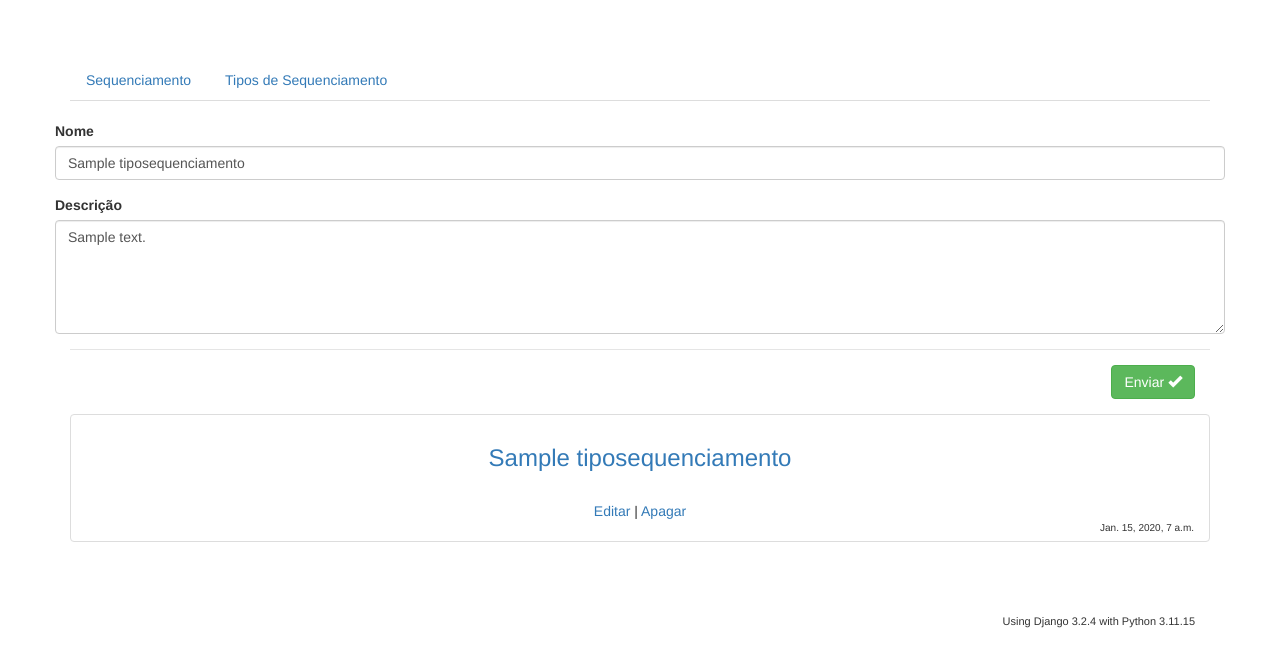
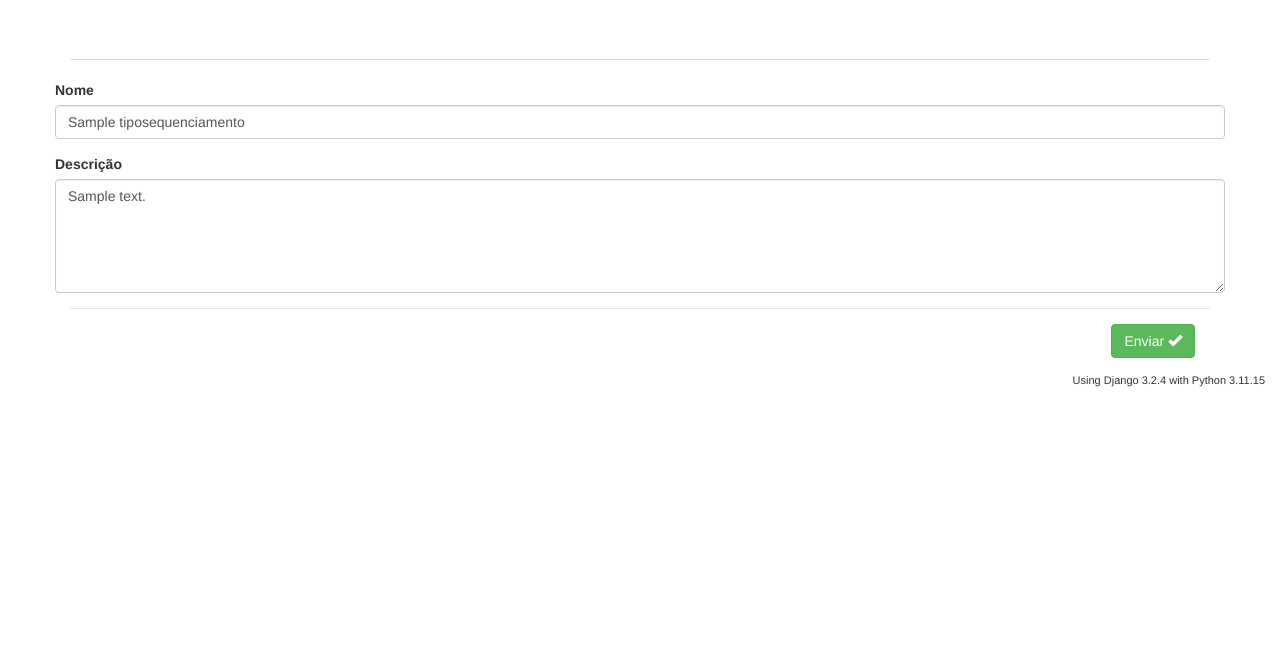
Before and after one commit to marcelo-soares-souza/gbp, a Django app: page /tiposequenciamento/update/1/ in a window 1280 px wide. Shown: the part 51-718 px from the top of the page. Run offline with Django 3.2, Linux system fonts and the light colour scheme; a user stored in the database is signed in; tables that the repository leaves empty hold one stand-in row (values such as "Sample post"); some libraries are stand-ins or nearby versions.

Commit message:
A lot of improvements in sequenciamento

```diff
--- a/projeto/templates/base/menu-sequenciamentos.html
+++ b/projeto/templates/base/menu-sequenciamentos.html
@@ -1,7 +1,12 @@
 <script> $(document).ready(function() { $('.nav-tabs a[id="{{request.resolver_match.url_name}}"]').tab('show'); }); </script>
+{% if request.user.is_authenticated %}
   <ul class="nav nav-tabs" id="myTab" >
-            {% if request.user.is_authenticated %}
-                <li class="tab-title"><a id="new_sequenciamento" href="{% url 'new_sequenciamento' %}#">Sequenciamento</a></li>
-                <li class="tab-title"><a id="new_tiposequenciamento" href="{% url 'new_tiposequenciamento' %}#">Tipos de Sequenciamento</a></li>
-            {% endif %}
+    {% if 'new' in request.resolver_match.url_name %}
+        <li class="tab-title"><a id="new_sequenciamento" href="{% url 'new_sequenciamento' %}#">Sequenciamento</a></li>
+        <li class="tab-title"><a id="new_tiposequenciamento" href="{% url 'new_tiposequenciamento' %}#">Tipos de Sequenciamento</a></li>
+    {% elif 'list' in request.resolver_match.url_name %}
+        <li class="tab-title"><a id="list_sequenciamento" href="{% url 'list_sequenciamento' %}#">Sequenciamento</a></li>
+        <li class="tab-title"><a id="list_tiposequenciamento" href="{% url 'list_tiposequenciamento' %}#">Tipos de Sequenciamento</a></li>
+    {% endif %}
   </ul>
+{% endif %}
--- a/projeto/templates/base/menu.html
+++ b/projeto/templates/base/menu.html
@@ -27,9 +27,8 @@
         <li class="menu-item dropdown">
           <a href="#" class="dropdown-toggle" data-toggle="dropdown">Sequenciamento<b class="caret"></b></a>
           <ul class="dropdown-menu">
-              <li class="menu-item dropdown">
-                  <a href="{% url 'new_sequenciamento' %}">Gerenciar</a>
-              </li>
+              <li class="menu-item dropdown"><a href="{% url 'new_sequenciamento' %}">Adicionar</a></li>
+              <li class="menu-item dropdown"><a href="{% url 'list_sequenciamento' %}">Listar/Editar</a></li>
           </ul>
         </li>
 
--- a/requirements.txt
+++ b/requirements.txt
@@ -1,4 +1,4 @@
-Django==1.9.5
+Django==1.9.6
 django-bootstrap3==7.0.1
 django-localflavor==1.2
 django-smart-selects==1.2.2
--- a/sequenciamento/forms/sequenciamento.py
+++ b/sequenciamento/forms/sequenciamento.py
@@ -14,7 +14,7 @@ class SequenciamentoForm(forms.ModelForm):
                   'numero_amostras', 'status_contrato', 'status_pagamento',
                   'prioridade', 'empresa_executora', 'data_contratacao',
                   'detalhamento_material', 'status_cgen', 'ttm',
-                  'contato_gestor', 'codigo_pedido_gestor')
+                  'contato_gestor', 'codigo_pedido_gestor', 'colaborador')
 
         labels = {
             'material_biologico': 'Matérial Biológico',
@@ -32,5 +32,6 @@ class SequenciamentoForm(forms.ModelForm):
             'status_cgen': 'Status no CGEN',
             'ttm': 'TTM',
             'contato_gestor': 'Contato do Gestor',
-            'codigo_pedido_gestor': 'Código do Pedido do Gestor'
+            'codigo_pedido_gestor': 'Código do Pedido do Gestor',
+            'colaborador': 'Colaboradores'
         }
--- a/sequenciamento/models/tiposequenciamento.py
+++ b/sequenciamento/models/tiposequenciamento.py
@@ -4,7 +4,9 @@ from django.contrib.auth.models import User
 
 
 class TipoSequenciamento(models.Model):
-    nome = models.CharField(max_length=256, blank=True)
+    nome = models.CharField(validators=[MinLengthValidator(5)],
+                            max_length=256)
+
     descricao = models.TextField(null=True, blank=True)
 
     data_cadastro = models.DateTimeField(auto_now_add=True, blank=True)
--- a/sequenciamento/templates/sequenciamento/crud/list.html
+++ b/sequenciamento/templates/sequenciamento/crud/list.html
@@ -5,10 +5,11 @@
 {% block title %} <title>Projetos - Listar Todos os Sequenciamento</title> {% endblock title %}
 
 {% block content %}
+    {% include "base/menu-sequenciamentos.html" %} <br/>
 
     {% if not sequenciamentos %}
 
-      <h3> Nenhum Resultado de Projeto Cadastrado. <a href="{% url 'new_sequenciamento' %}">Criar um Resultado de Projeto?</a> </h3>
+      <h3> Nenhum Sequenciamento Cadastrado. <a href="{% url 'new_sequenciamento' %}">Adicionar um Sequenciamento?</a> </h3>
 
     {% else %}
 
--- a/sequenciamento/templates/tiposequenciamento/crud/form.html
+++ b/sequenciamento/templates/tiposequenciamento/crud/form.html
@@ -21,33 +21,4 @@
 
     </form>
 
-    <div class="data-list">
-        {% if not tiposequenciamentos %}
-
-            <h3> Nenhum Tipo de Sequenciamento Cadastrado. </h3>
-
-        {% else %}
-
-        {% for tiposequenciamento in tiposequenciamentos %}
-            <ul class="list-group">
-              <li class="list-group-item">
-
-                <h3><a href="{{ tiposequenciamento.get_tiposequenciamento_detail_url }}">{{ tiposequenciamento }}</a></h3>
-
-                {% if request.user == tiposequenciamento.criado_por or request.user.is_superuser %}
-                <br/>
-                  <p>
-                    <a href="{{ tiposequenciamento.get_tiposequenciamento_update_url }}">Editar</a> |
-                    <a href="{{ tiposequenciamento.get_tiposequenciamento_delete_url }}">Apagar</a>
-                  </p>
-                {% endif %}
-
-                <div class="data-atualizado">{{ tiposequenciamento.data_atualizado }}</div>
-
-              </li>
-            </ul>
-        {% endfor %}
-
-    {% endif %}
-
 {% endblock content %}
--- a/sequenciamento/templates/tiposequenciamento/crud/list.html
+++ b/sequenciamento/templates/tiposequenciamento/crud/list.html
@@ -5,6 +5,7 @@
 {% block title %} <title>Projetos - Listar Todos os Tipo de Sequenciamento</title> {% endblock title %}
 
 {% block content %}
+    {% include "base/menu-sequenciamentos.html" %} <br/>
 
     {% if not tiposequenciamentos %}
 
--- a/sequenciamento/views/sequenciamento.py
+++ b/sequenciamento/views/sequenciamento.py
@@ -38,7 +38,7 @@ class SequenciamentoCreate(LoggedInMixin, CreateView):
     template_name = 'sequenciamento/crud/form.html'
     form_class = SequenciamentoForm
 
-    success_url = reverse_lazy('new_sequenciamento')
+    success_url = reverse_lazy('list_sequenciamento')
 
     def get_context_data(self, **kwargs):
         context = super(SequenciamentoCreate,
@@ -60,7 +60,7 @@ class SequenciamentoUpdate(LoggedInMixin, UpdateView):
     form_class = SequenciamentoForm
     model = Sequenciamento
 
-    success_url = reverse_lazy('new_sequenciamento')
+    success_url = reverse_lazy('list_sequenciamento')
 
     def get_context_data(self, **kwargs):
         context = super(SequenciamentoUpdate,
@@ -73,4 +73,4 @@ class SequenciamentoUpdate(LoggedInMixin, UpdateView):
 class SequenciamentoDelete(LoggedInMixin, DeleteView):
     template_name = 'sequenciamento/crud/delete.html'
     model = Sequenciamento
-    success_url = reverse_lazy('new_sequenciamento')
+    success_url = reverse_lazy('list_sequenciamento')
--- a/sequenciamento/views/tiposequenciamento.py
+++ b/sequenciamento/views/tiposequenciamento.py
@@ -38,7 +38,7 @@ class TipoSequenciamentoCreate(LoggedInMixin, CreateView):
     template_name = 'tiposequenciamento/crud/form.html'
     form_class = TipoSequenciamentoForm
 
-    success_url = reverse_lazy('new_tiposequenciamento')
+    success_url = reverse_lazy('list_tiposequenciamento')
 
     def get_context_data(self, **kwargs):
         context = super(TipoSequenciamentoCreate,
@@ -60,7 +60,7 @@ class TipoSequenciamentoUpdate(LoggedInMixin, UpdateView):
     form_class = TipoSequenciamentoForm
     model = TipoSequenciamento
 
-    success_url = reverse_lazy('new_tiposequenciamento')
+    success_url = reverse_lazy('list_tiposequenciamento')
 
     def get_context_data(self, **kwargs):
         context = super(TipoSequenciamentoUpdate,
@@ -73,4 +73,4 @@ class TipoSequenciamentoUpdate(LoggedInMixin, UpdateView):
 class TipoSequenciamentoDelete(LoggedInMixin, DeleteView):
     template_name = 'tiposequenciamento/crud/delete.html'
     model = TipoSequenciamento
-    success_url = reverse_lazy('new_tiposequenciamento')
+    success_url = reverse_lazy('list_tiposequenciamento')
```
Also changed, not shown: sequenciamento/models/sequenciamento.py (+6 -3 lines), sequenciamento/templates/sequenciamento/crud/form.html (+0 -29 lines), sequenciamento/migrations/0006_auto_20160504_1018.py (added), sequenciamento/migrations/0007_auto_20160504_1018.py (added), sequenciamento/migrations/0008_sequenciamento_colaborador.py (added).
